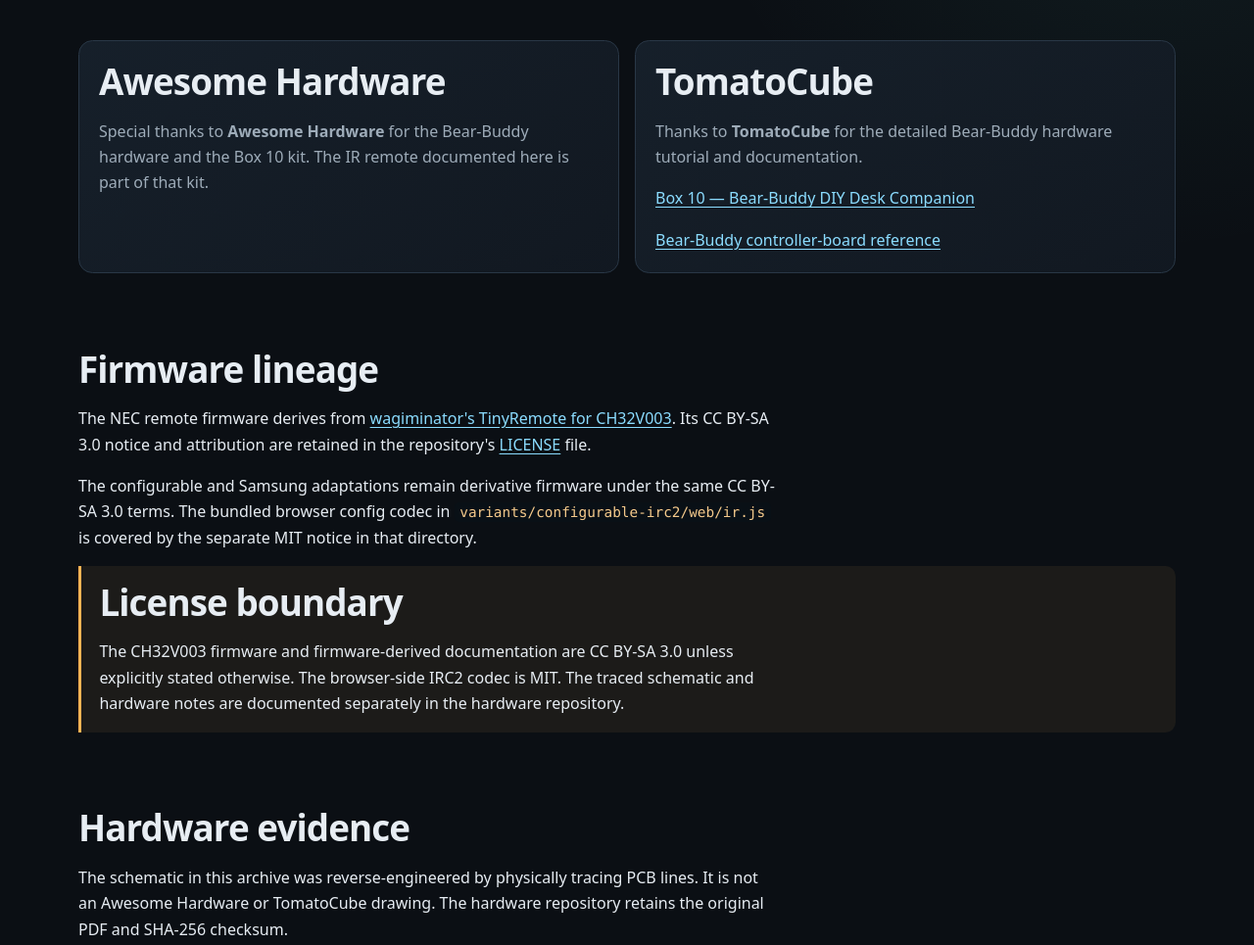
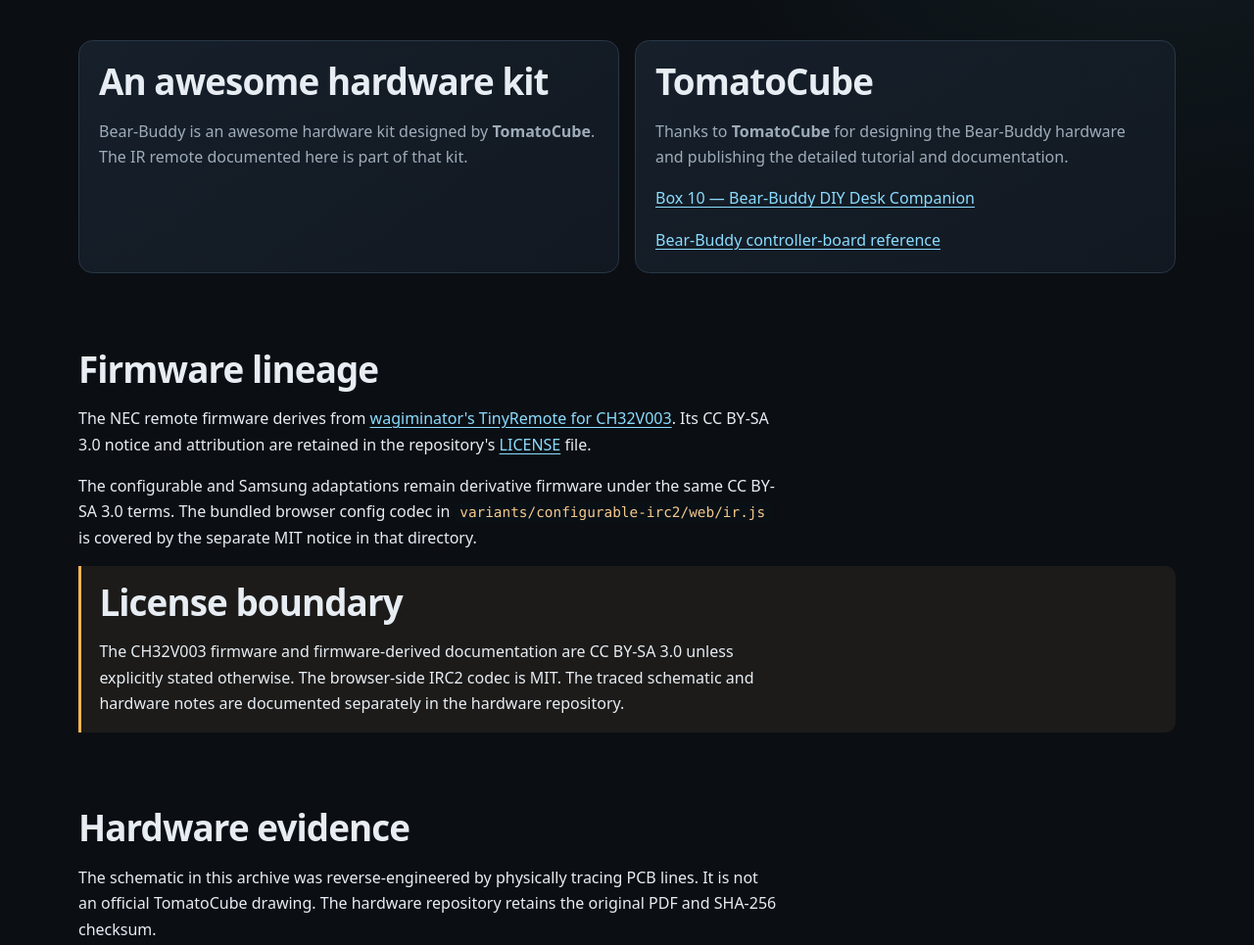
Before and after one commit to foerfelixir/bear-buddy-ir-remote, a plain HTML site: page docs/credits.html in a window 1280 px wide. Shown: the part 360-1325 px from the top of the page at 98% size. Drawn offline with Linux system fonts and the light colour scheme.

Commit message:
Correct Bear-Buddy hardware design attribution

```diff
--- a/docs/credits.html
+++ b/docs/credits.html
@@ -34,12 +34,12 @@
   <section class="section">
     <div class="wrap grid">
       <article class="card">
-        <h2>Awesome Hardware</h2>
-        <p>Special thanks to <strong>Awesome Hardware</strong> for the Bear-Buddy hardware and the Box 10 kit. The IR remote documented here is part of that kit.</p>
+        <h2>An awesome hardware kit</h2>
+        <p>Bear-Buddy is an awesome hardware kit designed by <strong>TomatoCube</strong>. The IR remote documented here is part of that kit.</p>
       </article>
       <article class="card">
         <h2>TomatoCube</h2>
-        <p>Thanks to <strong>TomatoCube</strong> for the detailed Bear-Buddy hardware tutorial and documentation.</p>
+        <p>Thanks to <strong>TomatoCube</strong> for designing the Bear-Buddy hardware and publishing the detailed tutorial and documentation.</p>
         <p><a href="https://github.com/TomatoCube18/Docs/tree/main/Box%2010%20-%20Bear-Buddy%20DIY%20Desk%20Companion">Box 10 — Bear-Buddy DIY Desk Companion</a></p>
         <p><a href="https://github.com/TomatoCube18/DIY_Bear-Buddy_ControllerBoard">Bear-Buddy controller-board reference</a></p>
       </article>
@@ -61,7 +61,7 @@
   <section class="section">
     <div class="wrap">
       <h2>Hardware evidence</h2>
-      <p>The schematic in this archive was reverse-engineered by physically tracing PCB lines. It is not an Awesome Hardware or TomatoCube drawing. The hardware repository retains the original PDF and SHA-256 checksum.</p>
+      <p>The schematic in this archive was reverse-engineered by physically tracing PCB lines. It is not an official TomatoCube drawing. The hardware repository retains the original PDF and SHA-256 checksum.</p>
       <p><a href="https://github.com/foerfelixir/bear-buddy-hardware-notes/blob/main/docs/reverse-engineering.md">Read the reverse-engineering method</a></p>
     </div>
   </section>
```
Also changed, not shown: docs/hardware.html (+1 -1 lines), docs/index.html (+3 -3 lines), 2 other files.
